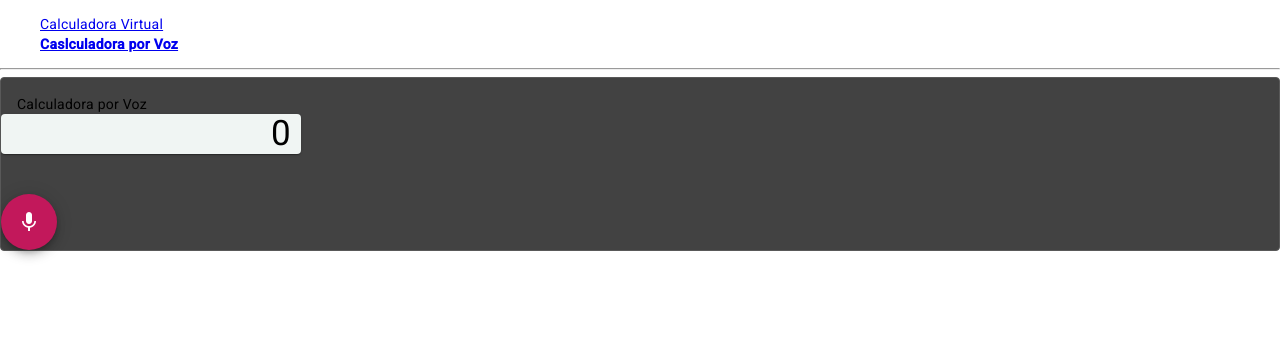
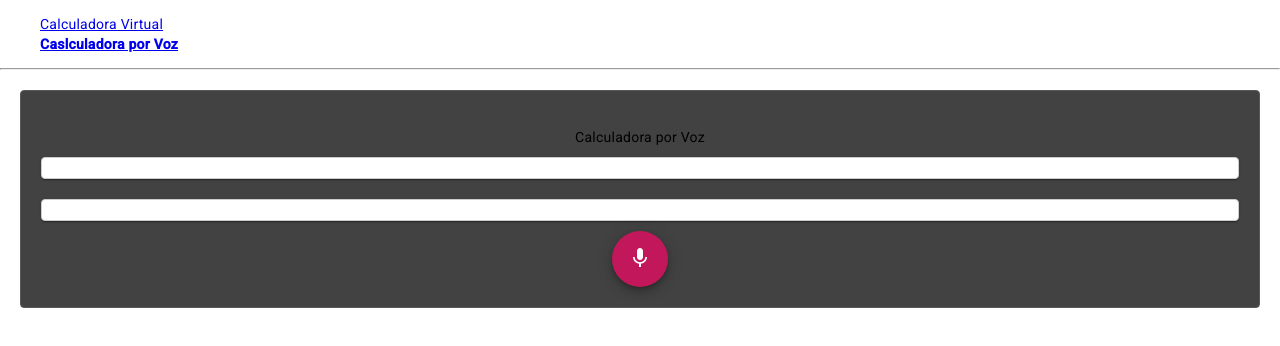
Before and after one commit to isaiasfontes/voice-calculator-front-end, an Angular app: page /voice-calculator in a window 1280 px wide. Shown: the top 346 px of the page. Built offline with nearby package versions, Linux system fonts and the light colour scheme.

Commit message:
wav support

```diff
--- a/src/app/voice-calculator/voice-calculator.component.html
+++ b/src/app/voice-calculator/voice-calculator.component.html
@@ -1,20 +1,12 @@
-<!--
-<div class="calculator">
-  <mat-card-title>Calculadora</mat-card-title>
-  <mat-card class="display">{{ result }}</mat-card>
-  <button mat-fab color="primary" (click)="startListening()">
-    <mat-icon>mic</mat-icon>
-  </button>
+<div class="centerScreen">
+  <mat-card appearance="outlined">
+    <mat-card-content>Calculadora por Voz</mat-card-content>
+
+    <mat-card class="display">{{ transcription }}</mat-card>
+    <mat-card class="display">{{ result }}</mat-card>
+
+    <button mat-fab color="primary" (click)="toggleListening()">
+      <mat-icon>{{ isRecording ? 'stop' : 'mic' }}</mat-icon>
+    </button>
+  </mat-card>
 </div>
--->
-
-
-<mat-card appearance="outlined">
-  <mat-card-content>Calculadora por Voz</mat-card-content>
-
-  <mat-card class="display">{{ result }}</mat-card>
-  <button mat-fab color="primary" (click)="startListening()">
-    <mat-icon>mic</mat-icon>
-  </button>
-
-</mat-card>
--- a/src/app/voice-calculator/voice-calculator.component.scss
+++ b/src/app/voice-calculator/voice-calculator.component.scss
@@ -1,22 +1,27 @@
-.calculator {
-  display: flex;
-  flex-direction: column;
-  align-items: center;
-  justify-content: center;
-  height: 100vh;
-  background-color: #fafafa;
-  font-family: Roboto, Arial, sans-serif;
+mat-card {
+  margin: 20px;
+  padding: 20px;
+  text-align: center;
 }
 
 .display {
-  font-size: 2.5em;
-  margin-bottom: 20px;
+  margin: 10px 0;
   padding: 10px;
-  width: 300px;
-  text-align: right;
-  background-color: #f0f5f3;
+  border: 1px solid #ccc;
+  border-radius: 4px;
+  background-color: white;
 }
 
 button {
   margin-top: 20px;
+  // centralize the button
+  display: block;
+  margin: 0 auto;
 }
+
+centerScreen {
+  display: flex;
+  justify-content: center;
+  align-items: center;
+  height: 100vh;
+}
--- a/src/app/voice-calculator/voice-calculator.component.ts
+++ b/src/app/voice-calculator/voice-calculator.component.ts
@@ -1,52 +1,130 @@
-import { Component, OnInit, NgZone } from '@angular/core';
+import { Component } from '@angular/core';
 
 @Component({
   selector: 'app-voice-calculator',
   templateUrl: './voice-calculator.component.html',
   styleUrls: ['./voice-calculator.component.scss']
 })
-export class VoiceCalculatorComponent implements OnInit {
-  public result: string = '0';
-  private recognition: any;
+export class VoiceCalculatorComponent {
+  public transcription: string = '';
+  public result: string = '';
+  public isRecording: boolean = false;
+  public mediaRecorder: MediaRecorder | undefined;
 
-  constructor(private zone: NgZone) {}
+  private chunks: any[] = [];
+  private audioContext: AudioContext = new AudioContext({ sampleRate: 16000 });
 
-  ngOnInit(): void {
-    const { webkitSpeechRecognition }: IWindow = window as any;
-    this.recognition = new webkitSpeechRecognition();
-    this.recognition.lang = 'pt-BR'; // Definindo o idioma para português do Brasil
-    this.recognition.continuous = false;
-    this.recognition.interimResults = false;
-
-    this.recognition.onresult = (event: any) => {
-      const transcript = event.results[0][0].transcript.trim();
-      this.zone.run(() => {
-        this.processVoiceCommand(transcript);
-      });
-    };
-
-    this.recognition.onerror = (event: any) => {
-      console.error('Erro no reconhecimento de voz', event);
-    };
+  constructor() {
   }
 
-  startListening() {
-    this.recognition.start();
+
+  async toggleListening() {
+    if (this.isRecording) {
+      this.mediaRecorder!.stop();
+      this.isRecording = false;
+    } else {
+      const audioConstraints = {
+        audio: {
+          autoGainControl: false,
+          noiseSuppression: true,
+          echoCancellation: false,
+          channelCount: 1,
+          sampleRate: 16000
+        }
+      };
+
+      const stream = await navigator.mediaDevices.getUserMedia(audioConstraints);
+
+      const mediaRecorderOptions = {
+        mimeType: 'audio/webm',
+        audioBitsPerSecond: 16000,
+      };
+
+      this.mediaRecorder = new MediaRecorder(stream, mediaRecorderOptions);
+      this.mediaRecorder.start();
+      this.isRecording = true;
+
+      this.mediaRecorder.ondataavailable = (event: any) => this.chunks.push(event.data);
+
+      this.mediaRecorder.onstop = async () => {
+        const audioData = await new Blob(this.chunks).arrayBuffer();
+        const audioBuffer = await this.audioContext.decodeAudioData(audioData);
+        const wavBlob = this.bufferToWave(audioBuffer, audioBuffer.length);
+        this.chunks = [];
+
+        // Download the audio file
+        this.downloadBlob(wavBlob, 'audio.wav');
+      };
+    }
   }
 
-  processVoiceCommand(command: string) {
-    try {
-      const sanitizedCommand = command.replace(/mais/g, '+')
-                                      .replace(/menos/g, '-')
-                                      .replace(/vezes/g, '*')
-                                      .replace(/dividido por/g, '/');
-      this.result = eval(sanitizedCommand);
-    } catch (e) {
-      this.result = 'Erro';
+  private downloadBlob(blob: Blob, filename: string) {
+    const link = document.createElement('a');
+    const url = URL.createObjectURL(blob);
+    link.href = url;
+    link.download = filename;
+    document.body.appendChild(link);
+    link.click();
+    document.body.removeChild(link);
+    URL.revokeObjectURL(url);
+  }
+
+  calculateResult(transcription: string) {
+    console.log('transcription', transcription);
+  }
+
+  private bufferToWave(abuffer: any, len: number) {
+    let numOfChan = abuffer.numberOfChannels,
+      length = len * numOfChan * 2 + 44,
+      buffer = new ArrayBuffer(length),
+      view = new DataView(buffer),
+      channels = [],
+      i, sample,
+      offset = 0,
+      pos = 0;
+
+    // write WAVE header
+    setUint32(0x46464952);                         // "RIFF"
+    setUint32(length - 8);                         // file length - 8
+    setUint32(0x45564157);                         // "WAVE"
+
+    setUint32(0x20746d66);                         // "fmt " chunk
+    setUint32(16);                                 // length = 16
+    setUint16(1);                                  // PCM (uncompressed)
+    setUint16(numOfChan);
+    setUint32(abuffer.sampleRate);
+    setUint32(abuffer.sampleRate * 2 * numOfChan); // avg. bytes/sec
+    setUint16(numOfChan * 2);                      // block-align
+    setUint16(16);                                 // 16-bit (hardcoded in this demo)
+
+    setUint32(0x61746164);                         // "data" - chunk
+    setUint32(length - pos - 8);                   // chunk length
+
+    // write interleaved data
+    for (i = 0; i < abuffer.numberOfChannels; i++)
+      channels.push(abuffer.getChannelData(i));
+
+    while (pos < length) {
+      for (i = 0; i < numOfChan; i++) {             // interleave channels
+        sample = Math.max(-1, Math.min(1, channels[i][offset])); // clamp
+        sample = (0.5 + sample < 0 ? sample * 32768 : sample * 32767) | 0; // scale to 16-bit signed int
+        view.setInt16(pos, sample, true);          // write 16-bit sample
+        pos += 2;
+      }
+      offset++                                     // next source sample
+    }
+
+    // create Blob
+    return new Blob([buffer], { type: "audio/wav" });
+
+    function setUint16(data: any) {
+      view.setUint16(pos, data, true);
+      pos += 2;
+    }
+
+    function setUint32(data: any) {
+      view.setUint32(pos, data, true);
+      pos += 4;
     }
   }
 }
-
-interface IWindow extends Window {
-  webkitSpeechRecognition: any;
-}
```
Also changed, not shown: 1 other file (tests, documents, lock files or other folders).
